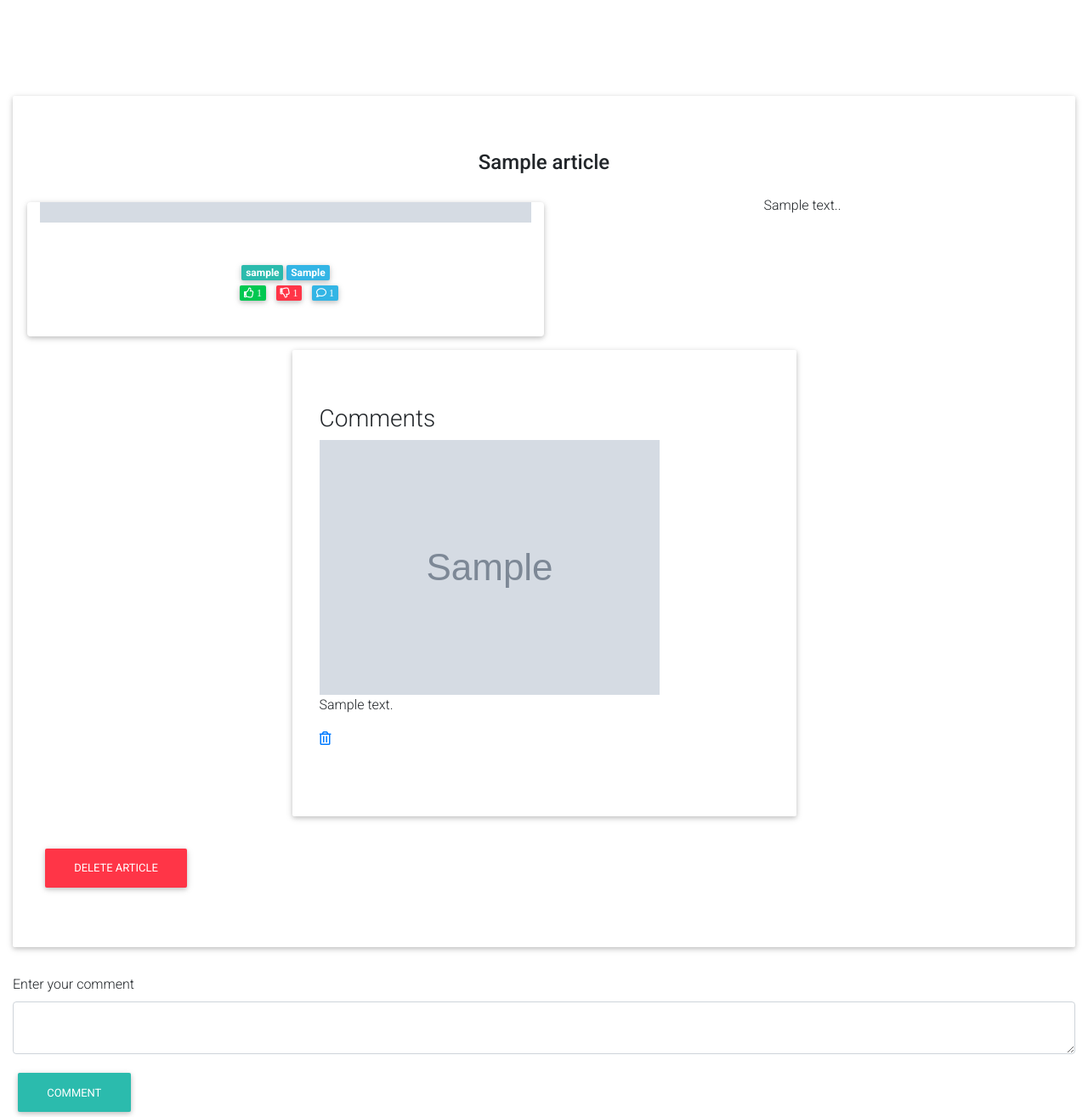
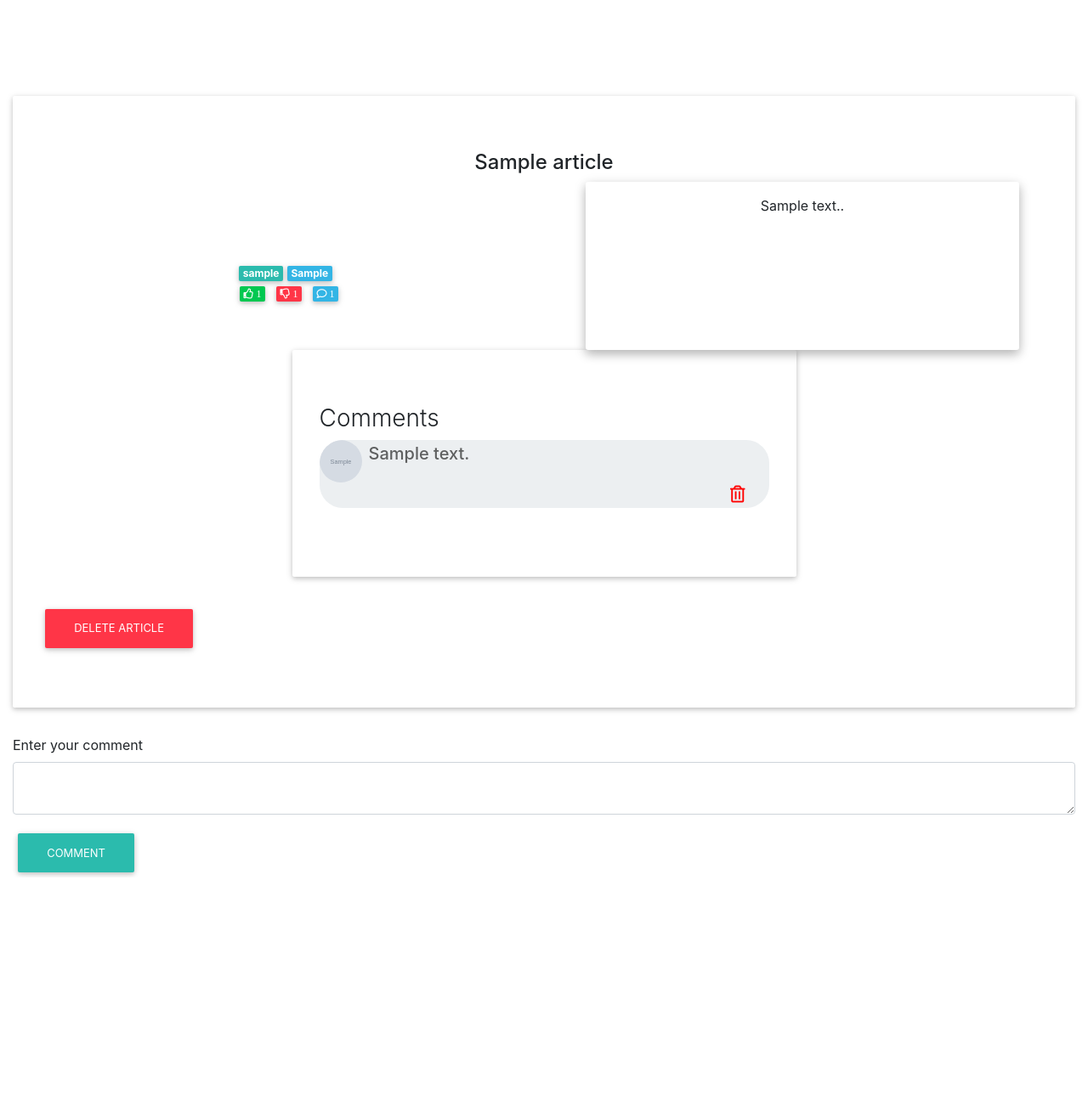
Before and after one commit to Roney-juma/Personal-Blog, a Flask app: page /article_details/1 in a window 1280 px wide. Shown: the whole page at 85% size. After the commit the page ends 1032 px from the top, so only its background shows below. Run offline with Flask 2, Linux system fonts and the light colour scheme; a user stored in the database is signed in; tables that the repository leaves empty hold one stand-in row (values such as "Sample post"); grey boxes marked "Sample" are stand-in pictures; some libraries are stand-ins or nearby versions.

Commit message:
Added styles to the blogs

```diff
--- /dev/null
+++ b/app/static/css/index.css
@@ -0,0 +1,286 @@
+.body{
+    font-family: -apple-system,BlinkMacSystemFont,"Segoe UI",Roboto,"Helvetica Neue",Arial,"Noto Sans",sans-serif,"Apple Color Emoji","Segoe UI Emoji","Segoe UI Symbol","Noto Color Emoji";
+    font-weight: normal;
+    min-height: 150vh;
+    box-sizing: border-box;
+   }
+
+  .navbar-brand{
+    font-family: 'Satisfy', sans-serif;
+  }
+  .nav-link{
+    font-family:'Sintony', sans-serif;
+    color: #fff;
+  }
+  .card-up{
+    height: 200px;
+    overflow: hidden;
+    border-top-left-radius: .25rem;
+    border-top-right-radius: .25rem;
+  }
+  .avatar {
+    width: 120px;
+    margin-top: -60px;
+    overflow: hidden;
+    border: 5px solid #fff;
+    border-radius: 50%;
+  }
+  .avatar img {
+    width: 100%;
+  }
+  .bio{
+    width: 50%;
+    margin: auto;
+  }
+
+  .chip{
+    display: inline-block;
+    min-height: 50px;
+    width: 100%;
+    padding: 0 12px;
+    margin-bottom: 3px;
+    font-size: 20px;
+    font-weight: 500;
+    line-height: 32px;
+    color: rgba(0,0,0,0.6);
+    cursor: pointer;
+    background-color: #eceff1;
+    border-radius: 27px;
+    transition: all .3s linear;
+  }
+  .chip img {
+      float: left;
+      width: 50px;
+      height: 50px;
+      margin: 0 8px 0 -12px;
+      border-radius: 50%;
+  }
+  .dropdown-item{
+    color: #fff;
+  }
+
+  .card.card-cascade.wider {
+    background-color: transparent;
+    box-shadow: none;
+  }
+  .card {
+  position: relative;
+  display: flex;
+  flex-direction: column;
+  min-width: 0;
+  background-clip: border-box;
+  border-radius: .25rem;
+  }
+  .card.card-cascade.wider .view.view-cascade {
+  z-index: 2;
+  }
+  .card.card-cascade .view.view-cascade {
+  border-radius: .25rem;
+  box-shadow: 0 5px 11px 0 rgba(0,0,0,0.18),
+  }
+  .view {
+  position: relative;
+  overflow: hidden;
+  cursor: default;
+  }
+  view img {
+  position: relative;
+  display: block;
+  }
+  .card-img-top {
+  border-top-left-radius: calc(0.25rem - 1px);
+  border-top-right-radius: calc(0.25rem - 1px);
+  }
+  .card-img-top {
+  -ms-flex-negative: 0;
+  flex-shrink: 0;
+  width: 100%;
+  }
+  img {
+  vertical-align: middle;
+  border-style: none;
+  }
+  a {
+  color: #007bff;
+  text-decoration: none;
+  cursor: pointer;
+  background-color: transparent;
+  }
+  .overlay .mask {
+  opacity: 0;
+  transition: all .4s ease-in-out;
+  }
+  .view .mask {
+  position: absolute;
+  top: 0;
+  right: 0;
+  bottom: 0;
+  left: 0;
+  width: 100%;
+  height: 100%;
+  overflow: hidden;
+  background-attachment: fixed;
+  }
+  .rgba-white-slight, .rgba-white-slight:after {
+  background-color: rgba(255,255,255,0.1);
+  }
+  .card-body-cascade {
+    z-index: 3;
+    margin-top: -6vh;
+    min-height: 16vh;
+    box-shadow: 0 5px 11px 0 rgba(0,0,0,0.18), 0 4px 15px 0 rgba(0,0,0,0.15);
+    margin-right: 4%;
+    margin-left: 4%;
+    background: #fff;
+  }
+  .card-body {
+  padding-top: 1.5rem;
+  padding-bottom: 1.5rem;
+  border-radius: 3px;
+
+  }
+
+
+  /*
+    Quotes .carousel
+  */
+  @media (min-width: 768px) and (max-width: 991px) {
+    /* Show 4th slide on md if col-md-4*/
+    .carousel-inner .active.col-md-4.carousel-item + .carousel-item + .carousel-item + .carousel-item {
+        position: absolute;
+        top: 0;
+        right: -33.3333%;  /*change this with javascript in the future*/
+        z-index: -1;
+        display: block;
+        visibility: visible;
+    }
+  }
+  @media (min-width: 576px) and (max-width: 768px) {
+    /* Show 3rd slide on sm if col-sm-6*/
+    .carousel-inner .active.col-sm-6.carousel-item + .carousel-item + .carousel-item {
+        position: absolute;
+        top: 0;
+        right: -50%;  /*change this with javascript in the future*/
+        z-index: -1;
+        display: block;
+        visibility: visible;
+    }
+  }
+  @media (min-width: 576px) {
+    .carousel-item {
+        margin-right: 0;
+    }
+    /* show 2 items */
+    .carousel-inner .active + .carousel-item {
+        display: block;
+    }
+    .carousel-inner .carousel-item.active:not(.carousel-item-right):not(.carousel-item-left),
+    .carousel-inner .carousel-item.active:not(.carousel-item-right):not(.carousel-item-left) + .carousel-item {
+        transition: none;
+    }
+    .carousel-inner .carousel-item-next {
+        position: relative;
+        transform: translate3d(0, 0, 0);
+    }
+    /* left or forward direction */
+    .active.carousel-item-left + .carousel-item-next.carousel-item-left,
+    .carousel-item-next.carousel-item-left + .carousel-item,
+    .carousel-item-next.carousel-item-left + .carousel-item + .carousel-item {
+        position: relative;
+        transform: translate3d(-100%, 0, 0);
+        visibility: visible;
+    }
+    /* farthest right hidden item must be also positioned for animations */
+    .carousel-inner .carousel-item-prev.carousel-item-right {
+        position: absolute;
+        top: 0;
+        left: 0;
+        z-index: -1;
+        display: block;
+        visibility: visible;
+    }
+    /* right or prev direction */
+    .active.carousel-item-right + .carousel-item-prev.carousel-item-right,
+    .carousel-item-prev.carousel-item-right + .carousel-item,
+    .carousel-item-prev.carousel-item-right + .carousel-item + .carousel-item {
+        position: relative;
+        transform: translate3d(100%, 0, 0);
+        visibility: visible;
+        display: block;
+        visibility: visible;
+    }
+  }
+  /* MD */
+  @media (min-width: 768px) {
+    /* show 3rd of 3 item slide */
+    .carousel-inner .active + .carousel-item + .carousel-item {
+        display: block;
+    }
+    .carousel-inner .carousel-item.active:not(.carousel-item-right):not(.carousel-item-left) + .carousel-item + .carousel-item {
+        transition: none;
+    }
+    .carousel-inner .carousel-item-next {
+        position: relative;
+        transform: translate3d(0, 0, 0);
+    }
+    /* left or forward direction */
+    .carousel-item-next.carousel-item-left + .carousel-item + .carousel-item + .carousel-item {
+        position: relative;
+        transform: translate3d(-100%, 0, 0);
+        visibility: visible;
+        color: red;
+    }
+    /* right or prev direction */
+    .carousel-item-prev.carousel-item-right + .carousel-item + .carousel-item + .carousel-item {
+        position: relative;
+        transform: translate3d(100%, 0, 0);
+        visibility: visible;
+        display: block;
+        visibility: visible;
+        color: red;
+    }
+  }
+  /* LG */
+  @media (min-width: 991px) {
+    /* show 4th item */
+    .carousel-inner .active + .carousel-item + .carousel-item + .carousel-item {
+        display: block;
+    }
+    .carousel-inner .carousel-item.active:not(.carousel-item-right):not(.carousel-item-left) + .carousel-item + .carousel-item + .carousel-item {
+        transition: none;
+    }
+    /* Show 5th slide on lg if col-lg-3 */
+    .carousel-inner .active.col-lg-3.carousel-item + .carousel-item + .carousel-item + .carousel-item + .carousel-item {
+        position: absolute;
+        top: 0;
+        right: -25%;  /*change this with javascript in the future*/
+        z-index: -1;
+        display: block;
+        visibility: visible;
+    }
+    /* left or forward direction */
+    .carousel-item-next.carousel-item-left + .carousel-item + .carousel-item + .carousel-item + .carousel-item {
+        position: relative;
+        transform: translate3d(-100%, 0, 0);
+        visibility: visible;
+    }
+    /* right or prev direction //t - previous slide direction last item animation fix */
+    .carousel-item-prev.carousel-item-right + .carousel-item + .carousel-item + .carousel-item + .carousel-item {
+        position: relative;
+        transform: translate3d(100%, 0, 0);
+        visibility: visible;
+        display: block;
+        visibility: visible;
+    }
+  }
+
+
+  .article-form{
+    width:50%;
+    height: 50%;
+  }
+
+  .btn-floating{
+    float: right;
+    color:red;
+  }
--- /dev/null
+++ b/app/static/js/index.js
@@ -0,0 +1,22 @@
+$('#carousel-example').on('slide.bs.carousel', function (e) {
+    /*
+        CC 2.0 License Iatek LLC 2018 - Attribution required
+    */
+    var $e = $(e.relatedTarget);
+    var idx = $e.index();
+    var itemsPerSlide = 5;
+    var totalItems = $('.carousel-item').length;
+
+    if (idx >= totalItems-(itemsPerSlide-1)) {
+        var it = itemsPerSlide - (totalItems - idx);
+        for (var i=0; i<it; i++) {
+            // append slides to end
+            if (e.direction=="left") {
+                $('.carousel-item').eq(i).appendTo('.carousel-inner');
+            }
+            else {
+                $('.carousel-item').eq(0).appendTo('.carousel-inner');
+            }
+        }
+    }
+  });
--- a/app/templates/article_details.html
+++ b/app/templates/article_details.html
@@ -5,7 +5,7 @@
     <h4 class="text-center mt-0 pt-0 mb-3"><strong>{{article.article_title}}</strong></h4>
     <div class="row pt-3">
       <div class="col-lg-6 col-md-6 col-sm-12 card text-center card-cascade wider pitch mx-auto mb-3 text-white">
-        <div class="pb-4 view view-cascade gradient-card-header overlay waves-light" style="background-image: url({{url_for('static',filename=article.article_cover_path)}});"></div>
+        <div class="pb-4 view view-cascade gradient-card-header overlay waves-light"></div>
           <h2 class="card-header-title">{{article.article_title}}</h2>
           <div class="text-center">
             <a href="#" class="badge badge-default">{{article.user.username}}</a>
--- a/app/templates/index.html
+++ b/app/templates/index.html
@@ -94,7 +94,7 @@
 
     <h5 class="my-2"><strong>Popular Posts</strong> </h5>
     {%for article in popular%}
-    <div class="card card-image mb-2" style="background-image: url({{url_for('static',filename=article.article_cover_path)}});">
+    <div class="card card-image mb-2"></div>
 
       <div class="text-white text-center rgba-black-strong py-3 px-2">
         <div>
```
Also changed, not shown: requirements.txt (+19 -1 lines), app/static/img/icon.png (added), 5 other files.
